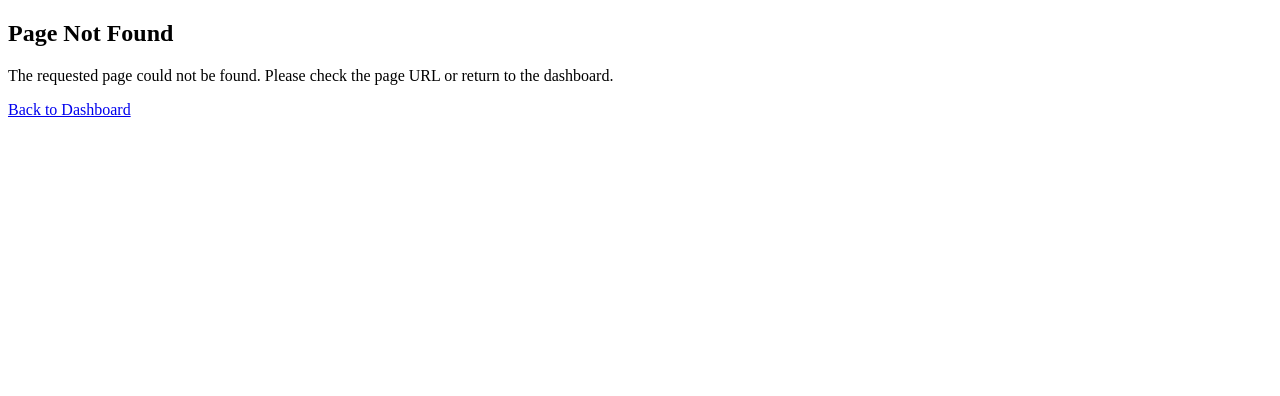
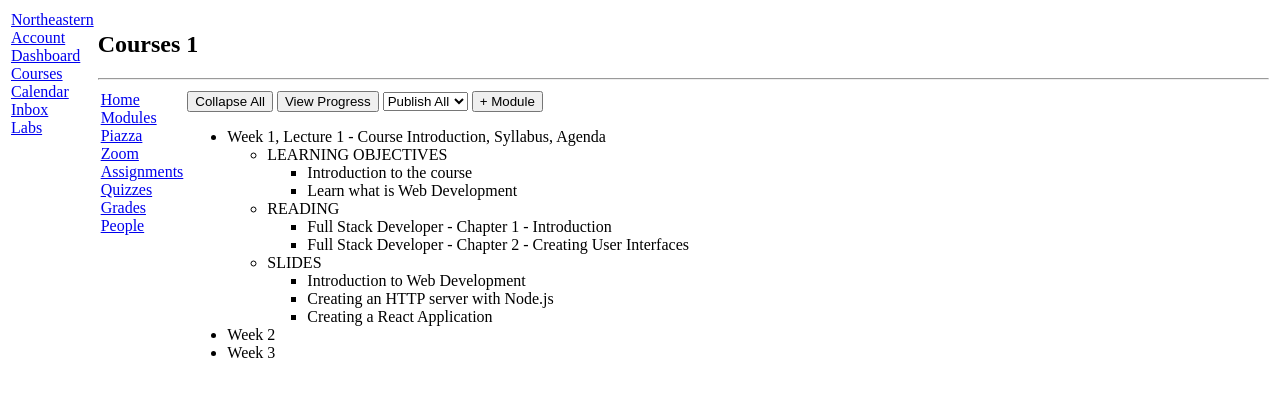
Before and after one commit to yevk55/webdev-client, a Next.js app: page /courses/1/modules in a window 1280 px wide. Before the commit this address had no page. Shown: the top 396 px of the page. Built offline with nearby package versions, Linux system fonts and the light colour scheme.

Commit message:
added modules

```diff
--- /dev/null
+++ b/app/(kambaz)/courses/[cid]/modules/Lesson.tsx
@@ -0,0 +1,16 @@
+import type { ReactNode } from "react";
+
+export default function Lesson({
+  title,
+  children,
+}: {
+  title: string;
+  children?: ReactNode;
+}) {
+  return (
+    <li className="wd-lesson">
+      <span className="wd-title">{title}</span>
+      <ul className="wd-content">{children}</ul>
+    </li>
+  );
+}
--- /dev/null
+++ b/app/(kambaz)/courses/[cid]/modules/Module.tsx
@@ -0,0 +1,16 @@
+import type { ReactNode } from "react";
+
+export default function Module({
+  title,
+  children,
+}: {
+  title: string;
+  children?: ReactNode;
+}) {
+  return (
+    <li className="wd-module">
+      <div className="wd-title">{title}</div>
+      <ul className="wd-lessons">{children}</ul>
+    </li>
+  );
+}
--- /dev/null
+++ b/app/(kambaz)/courses/[cid]/modules/page.tsx
@@ -0,0 +1,39 @@
+import Module from "./Module";
+import Lesson from "./Lesson";
+
+export default function Modules() {
+  return (
+    <div>
+      <button>Collapse All</button> <button>View Progress</button>{" "}
+      <select defaultValue="publish-all">
+        <option value="publish-all">Publish All</option>
+      </select>{" "}
+      <button>+ Module</button>
+      <ul id="wd-modules">
+        <Module title="Week 1, Lecture 1 - Course Introduction, Syllabus, Agenda">
+          <Lesson title="LEARNING OBJECTIVES">
+            <li className="wd-content-item">Introduction to the course</li>
+            <li className="wd-content-item">Learn what is Web Development</li>
+          </Lesson>
+          <Lesson title="READING">
+            <li className="wd-content-item">
+              Full Stack Developer - Chapter 1 - Introduction
+            </li>
+            <li className="wd-content-item">
+              Full Stack Developer - Chapter 2 - Creating User Interfaces
+            </li>
+          </Lesson>
+          <Lesson title="SLIDES">
+            <li className="wd-content-item">Introduction to Web Development</li>
+            <li className="wd-content-item">
+              Creating an HTTP server with Node.js
+            </li>
+            <li className="wd-content-item">Creating a React Application</li>
+          </Lesson>
+        </Module>
+        <Module title="Week 2">{/* Expand lessons on your own */}</Module>
+        <Module title="Week 3" />
+      </ul>
+    </div>
+  );
+}
```
